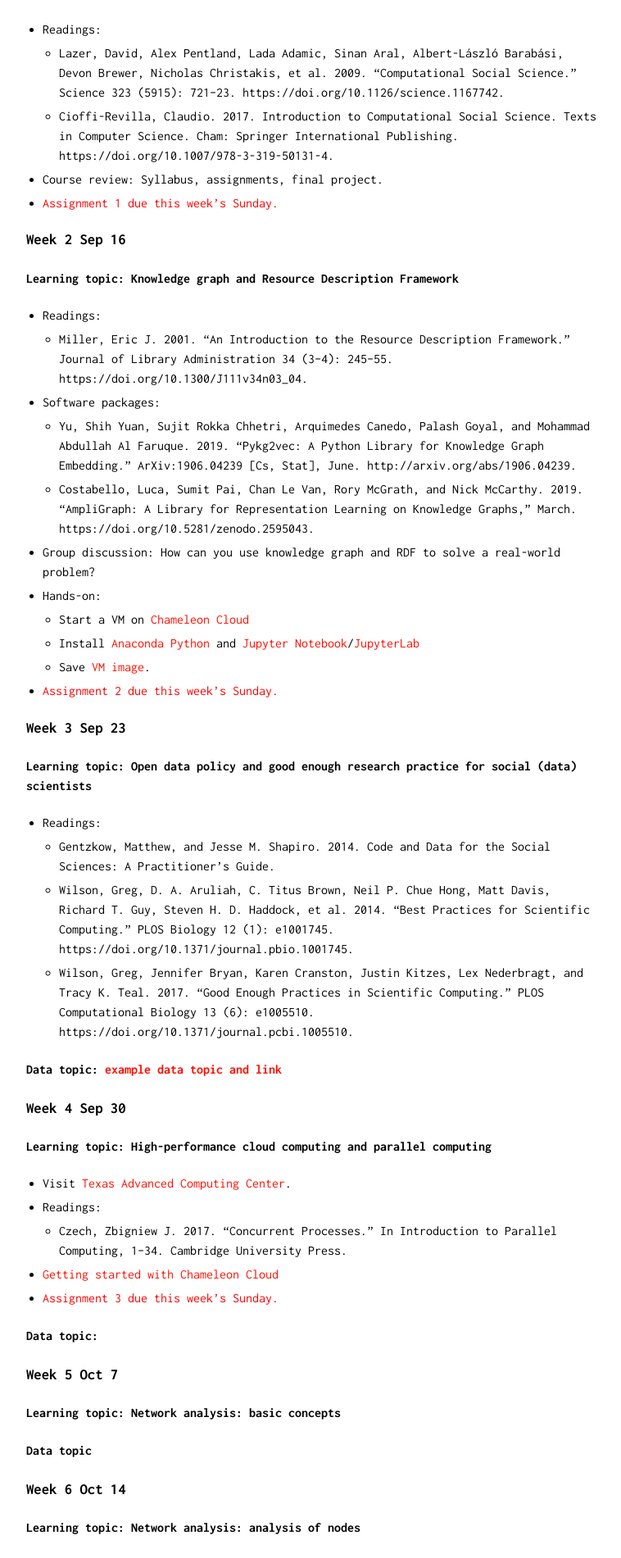
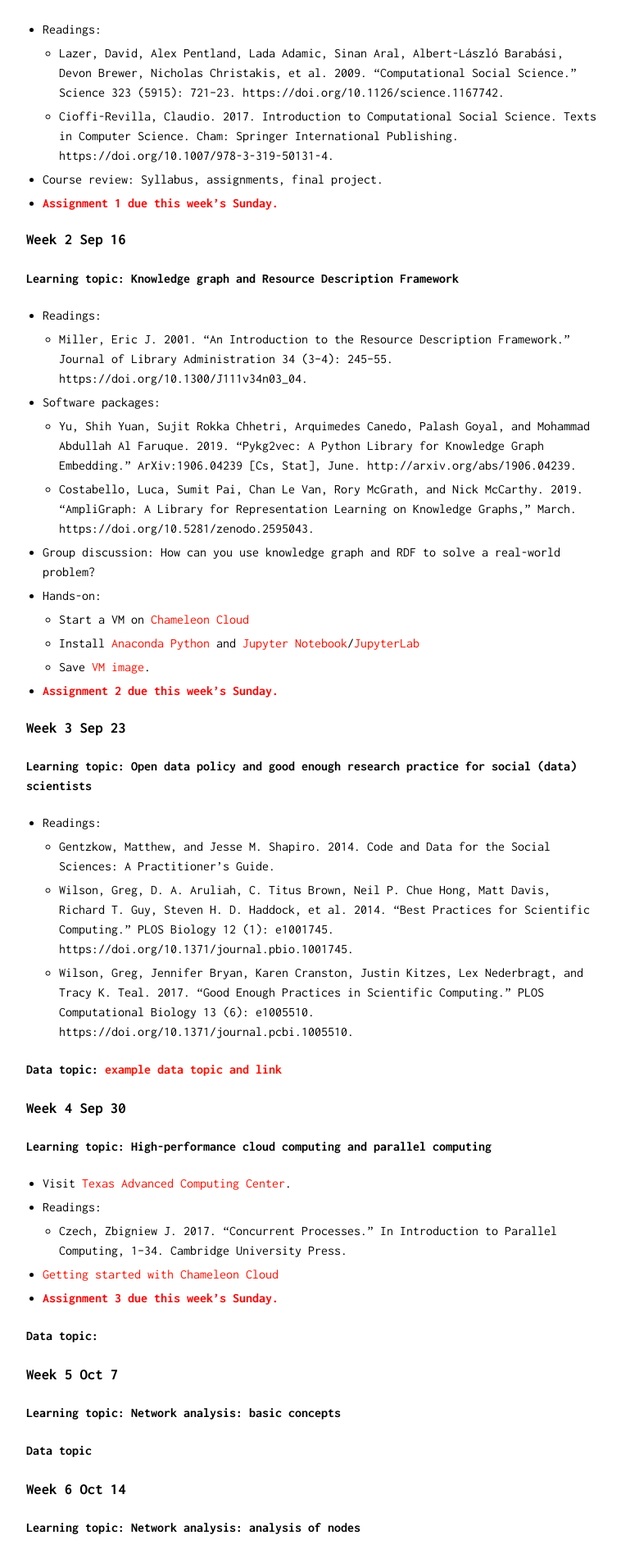
Before and after one commit to Xinjian-Paul-Li/open_data, a Jekyll site: the page built from docs/course_schedule.md, in a window 1280 px wide. Shown: the part 685-2586 px from the top of the page at 82% size, without its empty margins (238-996 px from the left). Built offline with Jekyll 4.4.1, drawn with Linux system fonts in a browser that asks for light colours; our own code applies the rules of GitHub Pages for plain Markdown files.

Commit message:
update course

```diff
--- a/docs/course_schedule.md
+++ b/docs/course_schedule.md
@@ -19,7 +19,7 @@
 	- Lazer, David, Alex Pentland, Lada Adamic, Sinan Aral, Albert-László Barabási, Devon Brewer, Nicholas Christakis, et al. 2009. “Computational Social Science.” Science 323 (5915): 721–23. https://doi.org/10.1126/science.1167742.
 	- Cioffi-Revilla, Claudio. 2017. Introduction to Computational Social Science. Texts in Computer Science. Cham: Springer International Publishing. https://doi.org/10.1007/978-3-319-50131-4.
 - Course review: Syllabus, assignments, final project.
-- <span style="color:red">Assignment 1 due this week's Sunday.</span>
+- <span style="color:red">**Assignment 1 due this week's Sunday.**</span>
 
 ### <a name="w2"></a> Week 2 Sep 16
 #### Learning topic: Knowledge graph and Resource Description Framework
@@ -33,7 +33,7 @@
 	- Start a VM on [Chameleon Cloud](https://www.chameleoncloud.org/)
 	- Install [Anaconda Python](https://www.anaconda.com/distribution/) and [Jupyter Notebook](https://jupyter-notebook.readthedocs.io/en/stable/public_server.html)/[JupyterLab](https://jupyterlab.readthedocs.io/en/stable/getting_started/starting.html)
 	- Save [VM image](https://chameleoncloud.readthedocs.io/en/latest/technical/images.html).
-- <span style="color:red">Assignment 2 due this week's Sunday.</span>
+- <span style="color:red">**Assignment 2 due this week's Sunday.**</span>
 
 
 ### <a name="w3"></a> Week 3 Sep 23
@@ -53,7 +53,7 @@
 	- Czech, Zbigniew J. 2017. “Concurrent Processes.” In Introduction to Parallel Computing, 1–34. Cambridge University Press.
 
 - [Getting started with Chameleon Cloud](https://chameleoncloud.readthedocs.io/en/latest/getting-started/index.html)
-- <span style="color:red">Assignment 3 due this week's Sunday.</span>
+- <span style="color:red">**Assignment 3 due this week's Sunday.**</span>
 
 #### Data topic:
 
@@ -68,7 +68,7 @@
 
 ### <a name="w7"></a> Week 7 Oct 21
 #### Learning topic: Network analysis: analysis of communities
-- <span style="color:red">Assignment 4 due this week's Sunday.</span>
+- <span style="color:red">**Assignment 4 due this week's Sunday.**</span>
 
 #### Data topic
 
@@ -90,7 +90,7 @@
 
 ### <a name="w11"></a> Week 11 Nov 18
 #### Learning topic: Text analysis: basic topic modeling
-- <span style="color:red">Assignment 5 due this week's Sunday.</span>
+- <span style="color:red">**Assignment 5 due this week's Sunday.**</span>
 
 #### Data topic:
 
```
